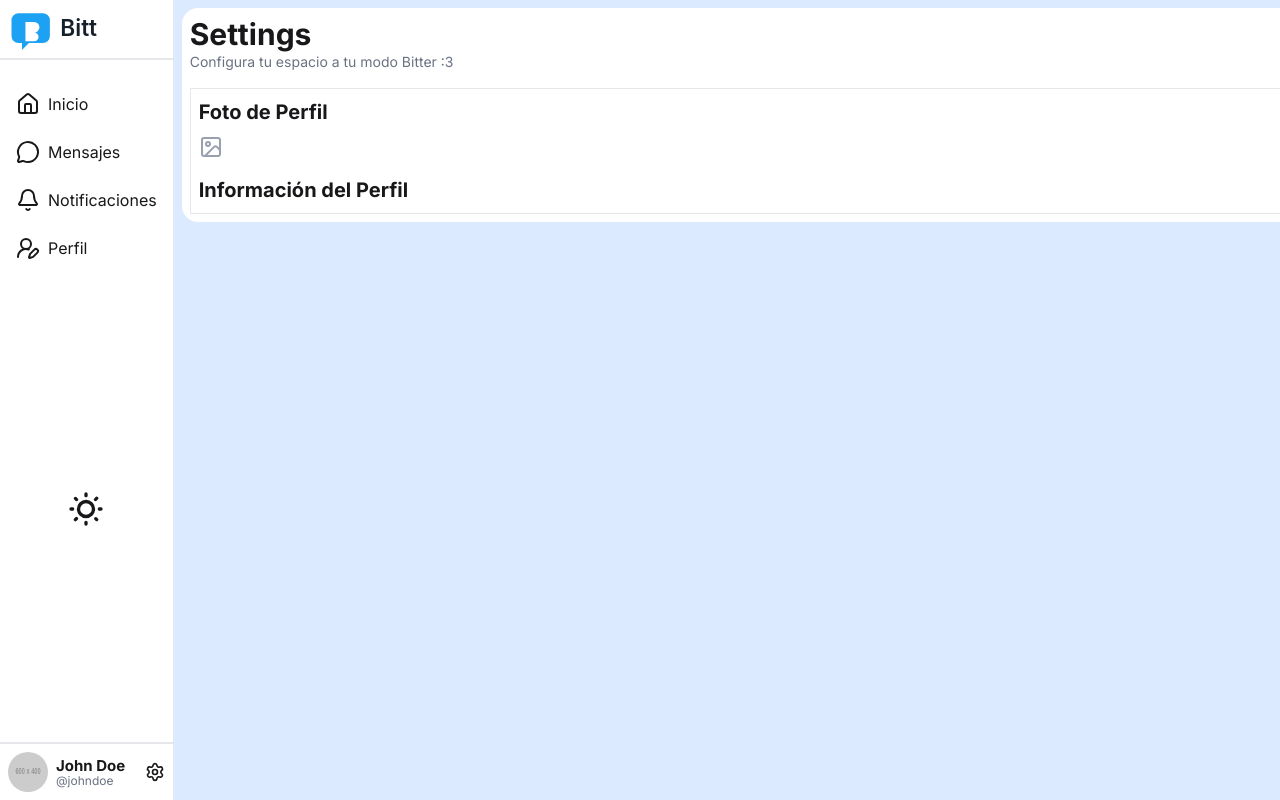
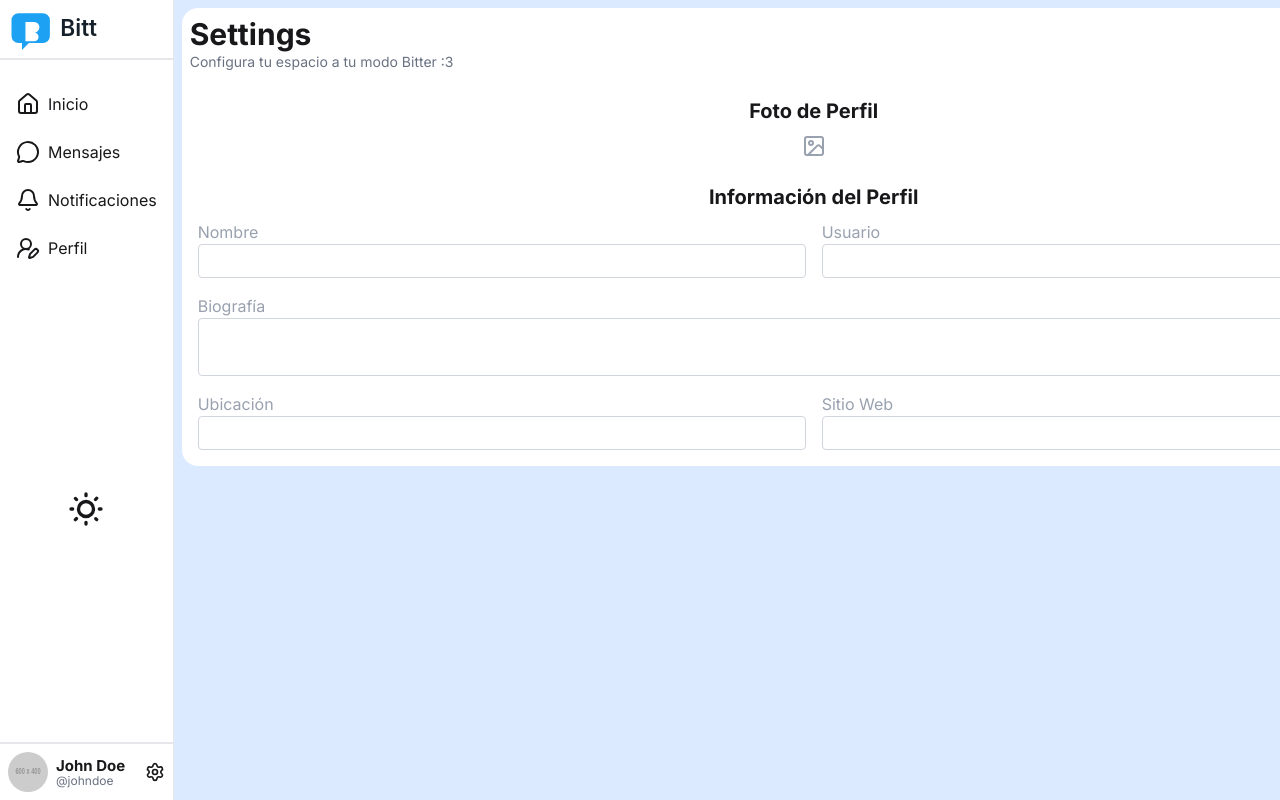
Before and after one commit to kemtch19/bitt-frontend, a React (Vite) app: page /settings in a window 1280 px wide. Built offline with nearby package versions, Linux system fonts and the light colour scheme.

Commit message:
feat: enhance Settings component with improved layout and additional profile fields; update styles for better consistency

```diff
--- a/src/components/Sidebar.jsx
+++ b/src/components/Sidebar.jsx
@@ -21,7 +21,7 @@ export const Sidebar = ({ sidebarOpen, setSidebarOpen }) => {
   return (
     <div
       className={`w-45 border-r border-gray-200 flex flex-col justify-between items-center max-sm:absolute top-0 bottom-0 z-20 bg-base-100 ${
-        sidebarOpen ? "translate-x-0 " : "max-sm:-translate-x-full "
+        sidebarOpen ? "translate-x-0" : "max-sm:-translate-x-full"
       } transition-all duration-500 ease-in-out`}
     >
       <div className="w-full">
--- a/src/page/Settings.jsx
+++ b/src/page/Settings.jsx
@@ -6,12 +6,13 @@ export const Settings = () => {
 
   return (
     <div className="w-screen h-screen">
-      <div className="bg-white m-2 p-2 rounded-2xl">
+      <div className="bg-base-100 m-2 p-2 rounded-2xl ">
         <h1 className="text-3xl font-bold">Settings</h1>
         <p className="text-sm text-gray-500">
           Configura tu espacio a tu modo Bitter :3
         </p>
-        <div className="mt-4 border border-gray-200 p-2">
+        <div className="mt-4 dark:border-gray-600 p-2">
+          <div className="flex flex-col items-center">
             <h2 className="font-bold text-[20px]">Foto de Perfil</h2>
             <div className="flex gap-3 mt-2">
               <label htmlFor="image">
@@ -21,7 +22,6 @@ export const Settings = () => {
                       src={URL.createObjectURL(image)}
                       className="size-20 rounded-full shadow-2xl object-cover"
                     />
-
                     <div className="inset-0 absolute flex justify-center items-center bg-black/30 rounded-full opacity-0 group-hover:opacity-100 transition-opacity cursor-pointer">
                       <ImagePlusIcon className="size-6 text-white/70" />
                     </div>
@@ -29,7 +29,6 @@ export const Settings = () => {
                 ) : (
                   <ImageIcon className="size-6 text-gray-400 cursor-pointer" />
                 )}
-
                 <input
                   type="file"
                   id="image"
@@ -40,8 +39,65 @@ export const Settings = () => {
                 />
               </label>
             </div>
-          <h2 className="font-bold text-[20px] mt-4">Información del Perfil</h2>
-
+          </div>
+          <h2 className="font-bold text-[20px] mt-6 text-center">Información del Perfil</h2>
+          <div className="flex gap-4 mt-2 ">
+            <div className="flex flex-col flex-1">
+              <label htmlFor="name" className="text-gray-400">
+                Nombre
+              </label>
+              <input
+                type="text"
+                name="name"
+                id="name"
+                className="rounded p-1 border border-gray-300 focus:outline-gray-500 focus:outline-1"
+              />
+            </div>
+            <div className="flex flex-col flex-1">
+              <label htmlFor="username" className="text-gray-400">
+                Usuario
+              </label>
+              <input
+                type="text"
+                name="username"
+                id="username"
+                className="rounded p-1 border border-gray-300 focus:outline-gray-500 focus:outline-1"
+              />
+            </div>
+          </div>
+          <div className="flex flex-col mt-4">
+            <label htmlFor="biographic" className="text-gray-400">
+              Biografía
+            </label>
+            <textarea
+              type="text"
+              className="rounded p-1 border border-gray-300 focus:outline-gray-500 focus:outline-1"
+            />
+          </div>
+          <div className="flex gap-4 mt-4">
+            <div className="flex flex-col flex-1">
+              <label htmlFor="name" className="text-gray-400">
+                Ubicación
+              </label>
+              <input
+                type="text"
+                name="name"
+                id="name"
+                className="rounded p-1 border border-gray-300 focus:outline-gray-500 focus:outline-1"
+              />
+            </div>
+            <div className="flex flex-col flex-1">
+              <label htmlFor="username" className="text-gray-400">
+                Sitio Web
+              </label>
+              <input
+                type="text"
+                name="username"
+                id="username"
+                className="rounded p-1 border border-gray-300 focus:outline-gray-500 focus:outline-1"
+              />
+            </div>
+          </div>
         </div>
       </div>
     </div>
```
Lines whose indentation alone changed are shown as unchanged.
